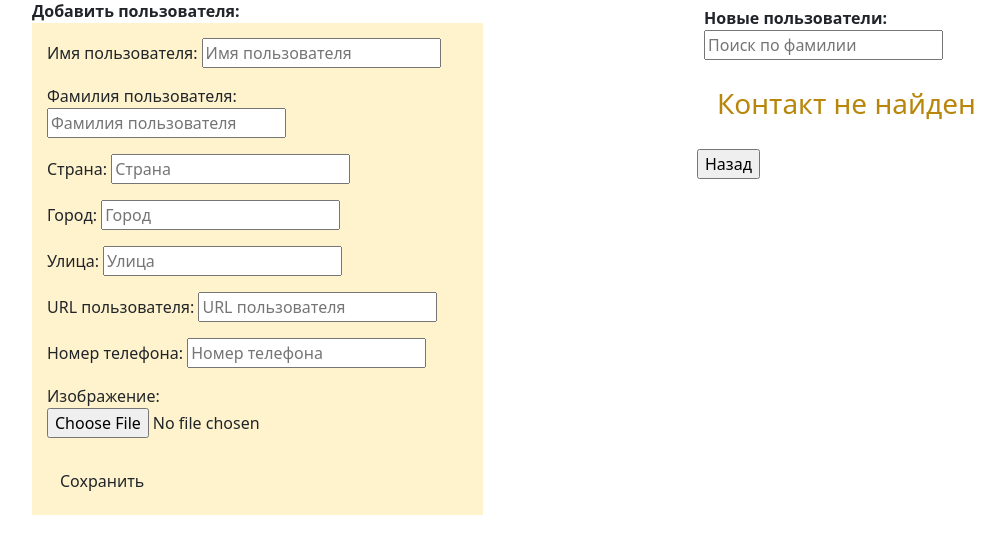
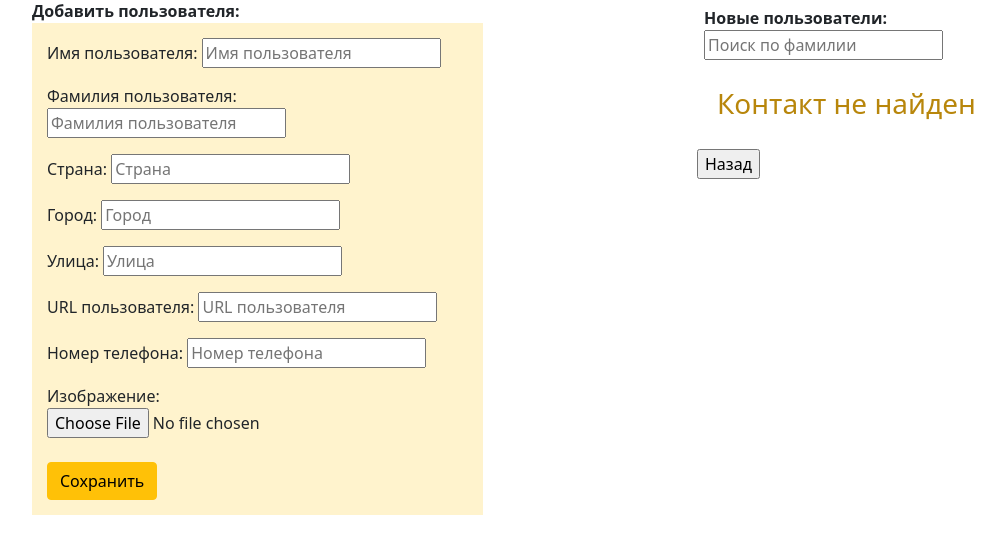
Before and after one commit to Warex1000/Address_book, a Django app: page / in a window 1280 px wide. Shown: the part 82-636 px from the top of the page, without its empty margins (145-1150 px from the left). Run offline with Django 3.2, Linux system fonts and the light colour scheme.

Commit message:
Fix submit button class

```diff
--- a/mainapp/templates/mainapp/index.html
+++ b/mainapp/templates/mainapp/index.html
@@ -14,7 +14,7 @@
         <form action="" method="POST" enctype="multipart/form-data" id="backgroundcolor">
             {% csrf_token %}
             {{ new_user.as_p }}
-            <input type="submit" name="send" value="Сохранить" class="mt-2 btn btn-warningx">
+            <input type="submit" name="send" value="Сохранить" class="mt-2 btn btn-warning">
         </form>
     </div>
 
```
